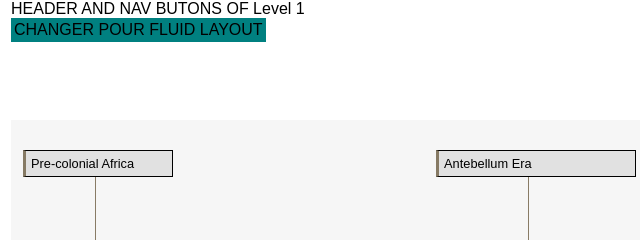
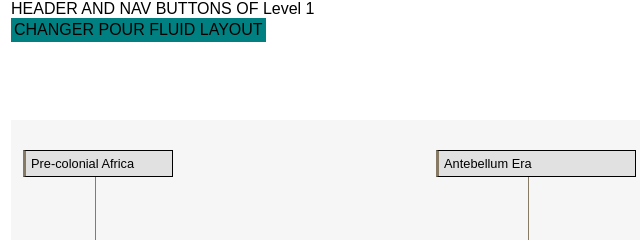
Before and after one commit to jospoi3/chronos-all-stuff, a plain HTML site: page index.html in a window 1280 px wide. Shown: the top 240 px of the page, 131-771 px from the left. Drawn offline with Linux system fonts and the light colour scheme.

Commit message:
Correction orthographique

```diff
--- a/index.html
+++ b/index.html
@@ -46,7 +46,7 @@
 
 	    <header class="">
 
-		   HEADER AND NAV BUTONS OF Level 1<br />
+		   HEADER AND NAV BUTTONS OF Level 1<br />
 
 		   <div id="fluid-boxed-toggle">CHANGER POUR FLUID LAYOUT</div>
 
```
